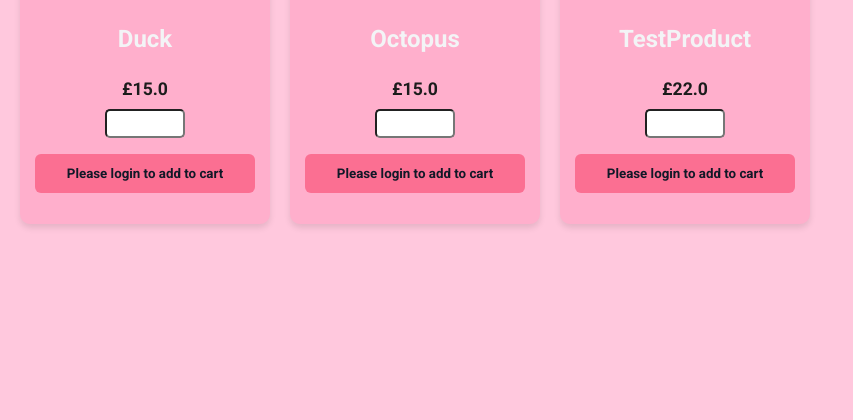
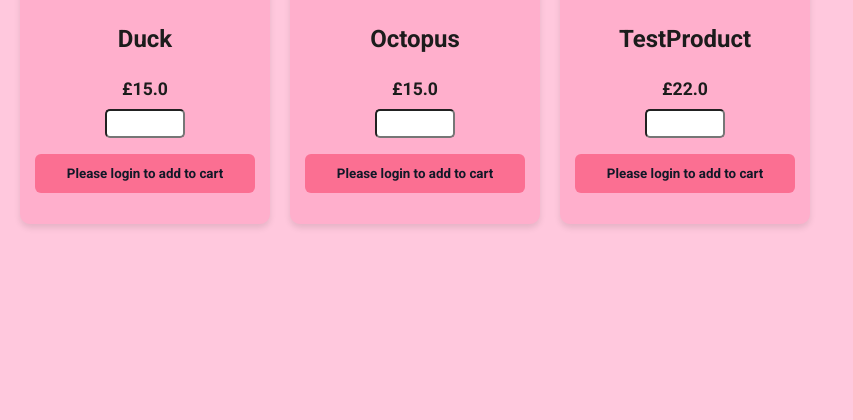
Before and after one commit to xTxang/CCSE1, a Flask app: page / in a window 1280 px wide. Shown: the part 286-706 px from the top of the page, without its empty margins (0-853 px from the left). Run offline with Flask 3, Linux system fonts and the light colour scheme; the visitor is signed in with stand-in values (Sample User, id 1).

Commit message:
General bug fixes

```diff
--- /dev/null
+++ b/adminKey.txt
@@ -0,0 +1 @@
+b7a961272ab2ee9c34ed352c07fc5083f0b083f0ee50345024fd9cf4b4100c2a7562d65b2130940ae8b020306fac0fcda26b5e3f74e49257528c462d6f965fa2
--- a/database.py
+++ b/database.py
@@ -64,8 +64,6 @@ class order(Base):
     orderDate = Column(Integer, nullable=True)
     orderQuant = Column(Integer, nullable=True)
     orderPrice = Column(Integer, nullable=True)
-
-
     # links products to users
 
 class productOrder(Base):
@@ -164,7 +162,8 @@ class Database():
 
         with self._sessionOpen() as session:
             highestPid = session.query(func.max(products.productID)).scalar()
-
+        if highestPid is None:
+            highestPid = 0
         newPID = highestPid + 1
         newProduct = products(
             productID = newPID,
--- a/static/CSS/main.css
+++ b/static/CSS/main.css
@@ -9,8 +9,6 @@ body {
   margin: 0; /* Remove default margin */
   padding-top: 30px; /* Add padding to the top */
 }
-
-
 
 
 
@@ -54,7 +52,7 @@ aside {
 
 
 /* Text inside the header */
-
+/* Makes a pointer cursor show when over the home icon */
 .header img{
   cursor: pointer;
 }
@@ -77,6 +75,7 @@ aside {
   height: 100%;
 }
 
+/* changes colour when hovered over */
 .basketButton:hover{
   background-color: #FF7B9C;
 }
@@ -110,8 +109,7 @@ aside {
   float:right;
 }
 
-
-
+/* Body for form pages such as sign in, making elements in the centre of the pages */
 #formBody {
   font-family: Arial, sans-serif;
   background-color:  #FFC8DD;
@@ -122,6 +120,8 @@ aside {
   margin: 0;
 }
 
+
+/* Body for shop pages, changing background colour */
 #shopBody {
   background-color:  #FFC8DD;
 }
@@ -137,10 +137,19 @@ aside {
 
 }
 
+
 .headingText {
   padding-top: 10px;
   font-family: bubble;
 
+}
+
+.title-product {
+  text-align: center;
+  font-size: 1.5rem;
+  line-height: 2rem;
+  font-weight: 700;
+  color: #1C1C1C;
 }
 
 .title {
@@ -148,6 +157,7 @@ aside {
   font-size: 1.5rem;
   line-height: 2rem;
   font-weight: 700;
+
 }
 
 .form {
--- a/templates/shop.html
+++ b/templates/shop.html
@@ -43,7 +43,7 @@
   {% if product.productAvailability == 1 %}
   <div class="product-box">
     <img src="/static/CSS/images/{{ product.productImg }}" alt='{{ product.productImg}}'>
-    <h3 class="title">{{ product.productName }}</h3>
+    <h3 class="title-product">{{ product.productName }}</h3>
     <p class="product-price">£{{ product.productCost }}</p>
     <input class="productInput" type="number" id="quant" name="quant" required>
     <form method="POST" action="/index">
```
Also changed, not shown: templates/adminDash.html (+7 -6 lines), database.db, static/CSS/images/crue.png (added), static/CSS/images/gnr.png (added), static/CSS/images/inutero.png (added), static/CSS/images/nirvarna_1991.jpg (added).
